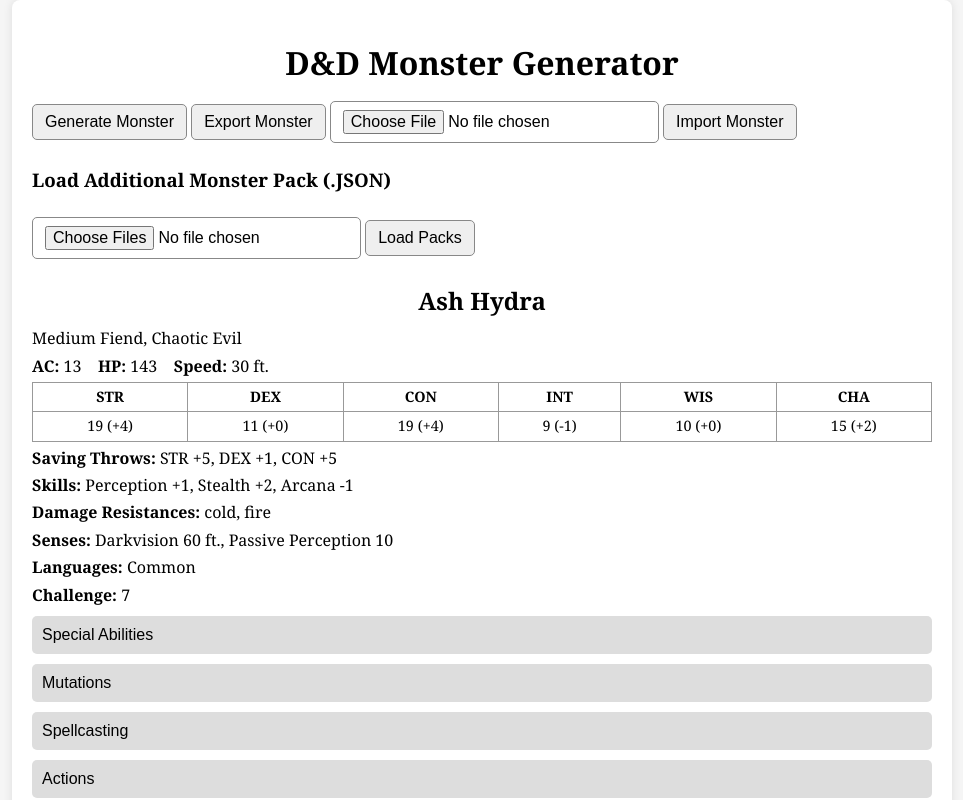
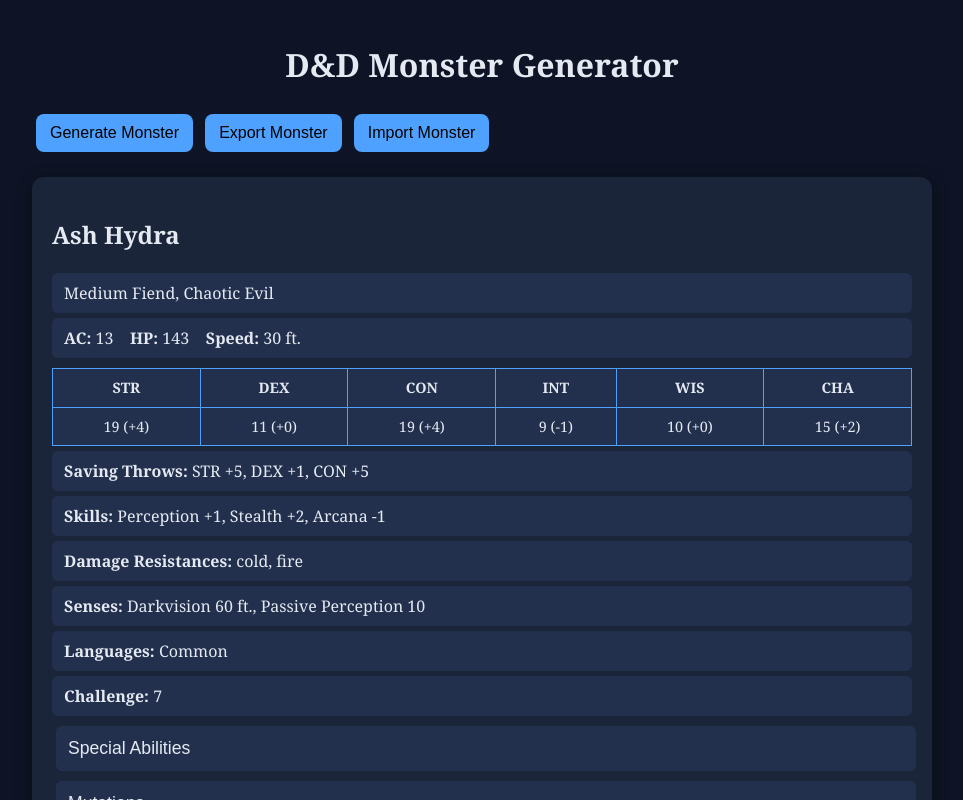
Before and after one commit to Kael-Facon/MonsterGenerator-symmetrical-waffle, a plain HTML site: page index.html in a window 1280 px wide. Both pictures are taken after a click on the button "Generate Monster". Shown: the top 800 px of the page, without its empty margins (158-1121 px from the left). Drawn offline with Linux system fonts and the light colour scheme.

Commit message:
feat: new theme

```diff
--- a/index.html
+++ b/index.html
@@ -5,120 +5,147 @@
 <meta name="viewport" content="width=device-width, initial-scale=1.0">
 <title>D&D Monster Generator</title>
 <style>
+  /* ====== THEME ====== */
+  :root {
+    --bg: #0e1425;
+    --bg-panel: #1a253a;
+    --bg-light: #22304d;
+    --accent: #4ea1ff;
+    --accent-soft: #7bbdff;
+    --text: #e4e9f2;
+    --shadow: rgba(0,0,0,0.4);
+  }
+
   body {
-        font-family: "Georgia", serif;
-        background-color: #f5f5f5;
+    font-family: 'Georgia', serif;
+    background: var(--bg);
+    color: var(--text);
     margin: 0;
     padding: 0;
-        line-height: 1.4;
+    line-height: 1.5;
   }
 
+  /* ====== LAYOUT ====== */
   .container {
     max-width: 900px;
     margin: auto;
     padding: 20px;
-        background-color: #fff;
-        box-shadow: 0 0 10px rgba(0,0,0,0.1);
-        border-radius: 8px;
   }
 
-    h1, h2 {
+  h1 {
     text-align: center;
-        margin-bottom: 10px;
+    margin-bottom: 20px;
+  }
+
+  /* ====== CARD ====== */
+  .card {
+    background: var(--bg-panel);
+    padding: 20px;
+    border-radius: 12px;
+    box-shadow: 0 4px 16px var(--shadow);
+    margin-top: 20px;
+    animation: fadeIn .3s ease;
+  }
+
+  @keyframes fadeIn {
+    from {opacity: 0; transform: translateY(10px);}
+    to {opacity: 1; transform: translateY(0);}
   }
 
   .statline {
     margin: 5px 0;
+    background: var(--bg-light);
+    padding: 8px 12px;
+    border-radius: 6px;
     font-size: 1rem;
-        word-wrap: break-word;
   }
 
+  /* ====== BUTTONS ====== */
   button, input[type=file] {
     font-size: 1rem;
-        padding: 8px 12px;
-        margin: 5px 0;
-        border-radius: 5px;
-        border: 1px solid #888;
+    padding: 10px 14px;
+    border-radius: 8px;
+    border: none;
+    background: var(--accent);
+    color: black;
     cursor: pointer;
+    margin: 5px 4px;
+    transition: 0.2s;
   }
 
   button:hover {
-        background-color: #eee;
+    background: var(--accent-soft);
   }
 
-    #monster {
-        display: none;
-        margin-top: 20px;
+  input[type=file] {
+    background: var(--bg-light);
+    color: var(--text);
   }
 
+  /* ====== COLLAPSIBLES ====== */
   .collapsible {
-        background-color: #ddd;
-        color: #000;
+    background: var(--bg-light);
+    color: var(--text);
     cursor: pointer;
-        padding: 10px;
+    padding: 12px;
     width: 100%;
     border: none;
     text-align: left;
     outline: none;
-        font-size: 1rem;
-        border-radius: 5px;
-        margin-top: 5px;
+    font-size: 1.1rem;
+    border-radius: 6px;
+    margin-top: 10px;
+    display: flex;
+    justify-content: space-between;
+    align-items: center;
   }
 
   .collapsible.active {
-        background-color: #ccc;
+    background: var(--accent);
+    color: black;
   }
 
   .content {
-        padding: 0 10px;
+    padding: 0 12px;
     display: none;
     overflow: hidden;
-        background-color: #f9f9f9;
-        border-left: 3px solid #888;
-        margin-bottom: 5px;
-        border-radius: 0 0 5px 5px;
+    background: var(--bg-panel);
+    border-left: 4px solid var(--accent);
+    border-radius: 0 0 6px 6px;
+    margin-bottom: 10px;
   }
 
   .action-block {
-        margin: 5px 0;
+    margin: 8px 0;
+    padding: 8px;
+    background: var(--bg-light);
+    border-radius: 5px;
     font-size: 0.95rem;
   }
 
+  /* ====== TABLES ====== */
   .abilities-table {
     width: 100%;
     border-collapse: collapse;
-        margin: 5px 0;
+    margin-top: 10px;
   }
 
-    .abilities-table th, .abilities-table td {
-        border: 1px solid #999;
-        padding: 4px;
+  .abilities-table th,
+  .abilities-table td {
+    border: 1px solid var(--accent);
+    padding: 8px;
     text-align: center;
+    background: var(--bg-light);
     font-size: 0.9rem;
+    border-radius: 3px;
   }
 
+  /* ====== MOBILES ====== */
   @media (max-width: 600px) {
-        .container {
-            padding: 10px;
-        }
-
-        button, input[type=file] {
-            width: 100%;
-            box-sizing: border-box;
-        }
-
-        .statline {
-            font-size: 0.9rem;
-        }
-
-        .abilities-table th, .abilities-table td {
-            font-size: 0.8rem;
-            padding: 3px;
-        }
-
-        .action-block {
-            font-size: 0.85rem;
-        }
+    .container { padding: 10px; }
+    button, input[type=file] { width: 100%; box-sizing: border-box; }
+    .statline { font-size: 0.95rem; }
+    .action-block { font-size: 0.85rem; }
   }
 </style>
 </head>
@@ -126,18 +153,22 @@
 <div class="container">
   <h1>D&D Monster Generator</h1>
 
+  <!-- Controls -->
   <div>
     <button onclick="generateMonster()">Generate Monster</button>
     <button onclick="exportMonster()">Export Monster</button>
-        <input type="file" id="importFile">
-        <button onclick="importMonster()">Import Monster</button>
+    <button onclick="document.getElementById('importFile').click()">Import Monster</button>
+    <input type="file" id="importFile" style="display:none" onchange="importMonster()">
   </div>
 
+  <!-- Monster Output -->
+  <div id="monster" class="card"></div>
+
+  <!-- Pack Loader -->
   <h3>Load Additional Monster Pack (.JSON)</h3>
-    <input type="file" id="packFile" multiple>
-    <button onclick="loadPacks()">Load Packs</button>
+  <button onclick="document.getElementById('packFile').click()">Load Packs</button>
+  <input type="file" id="packFile" multiple accept="application/json" style="display:none" onchange="loadPacks()">
 
-    <div id="monster"></div>
 </div>
 
 <script src="monster.js"></script>
```
Lines whose indentation alone changed are shown as unchanged.
